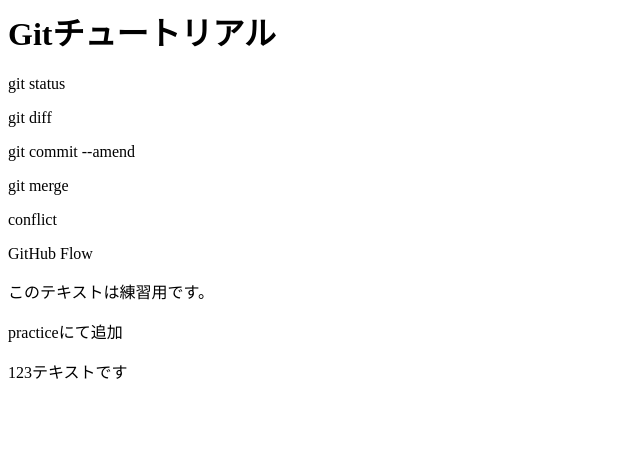
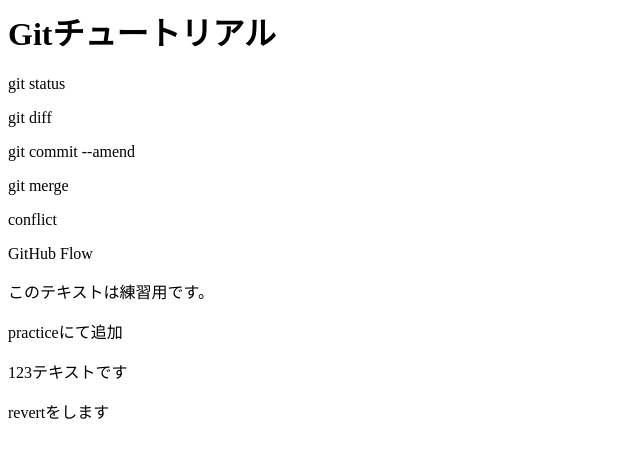
Before and after one commit to aoitech/practicegit, a plain HTML site: page index.html in a window 1280 px wide. Shown: the whole page, without its empty margins (0-640 px from the left). Drawn offline with Linux system fonts and the light colour scheme.

Commit message:
revertのrevert

```diff
--- a/index.html
+++ b/index.html
@@ -10,3 +10,4 @@
 <p>このテキストは練習用です。</p>
 <p>practiceにて追加</p>
 <p>123テキストです</p>
+<p>revertをします</p>
```
